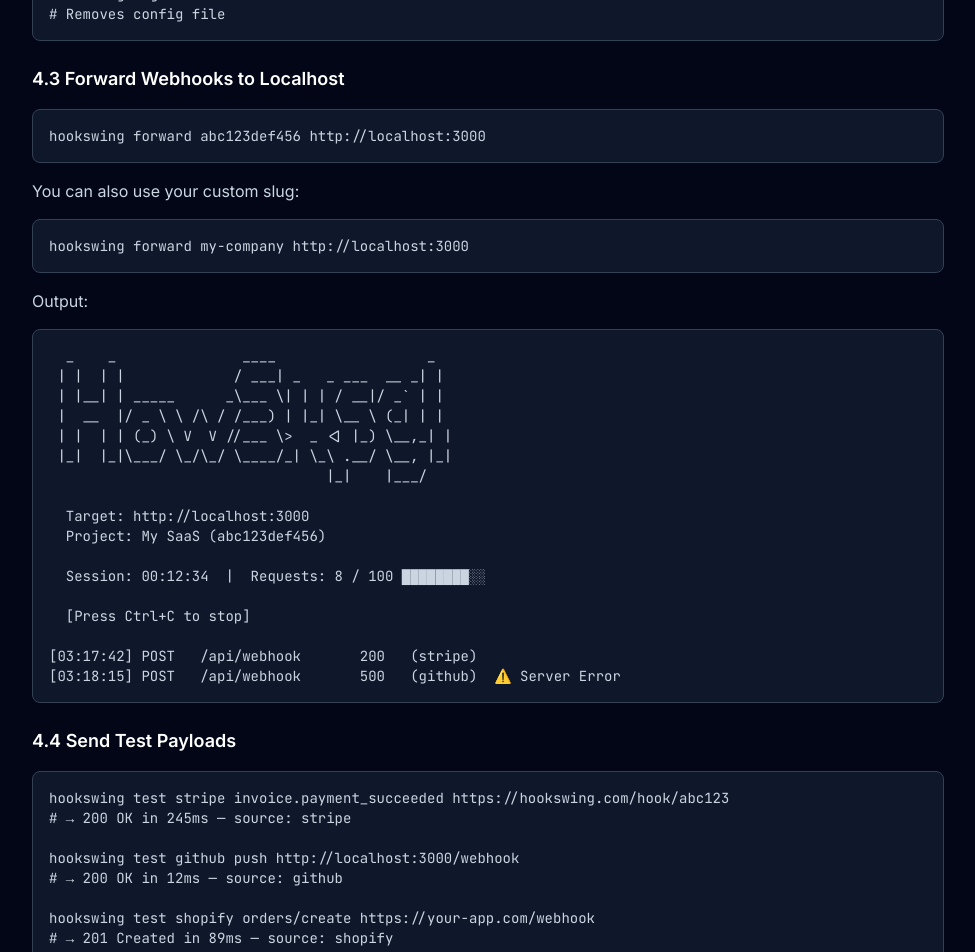
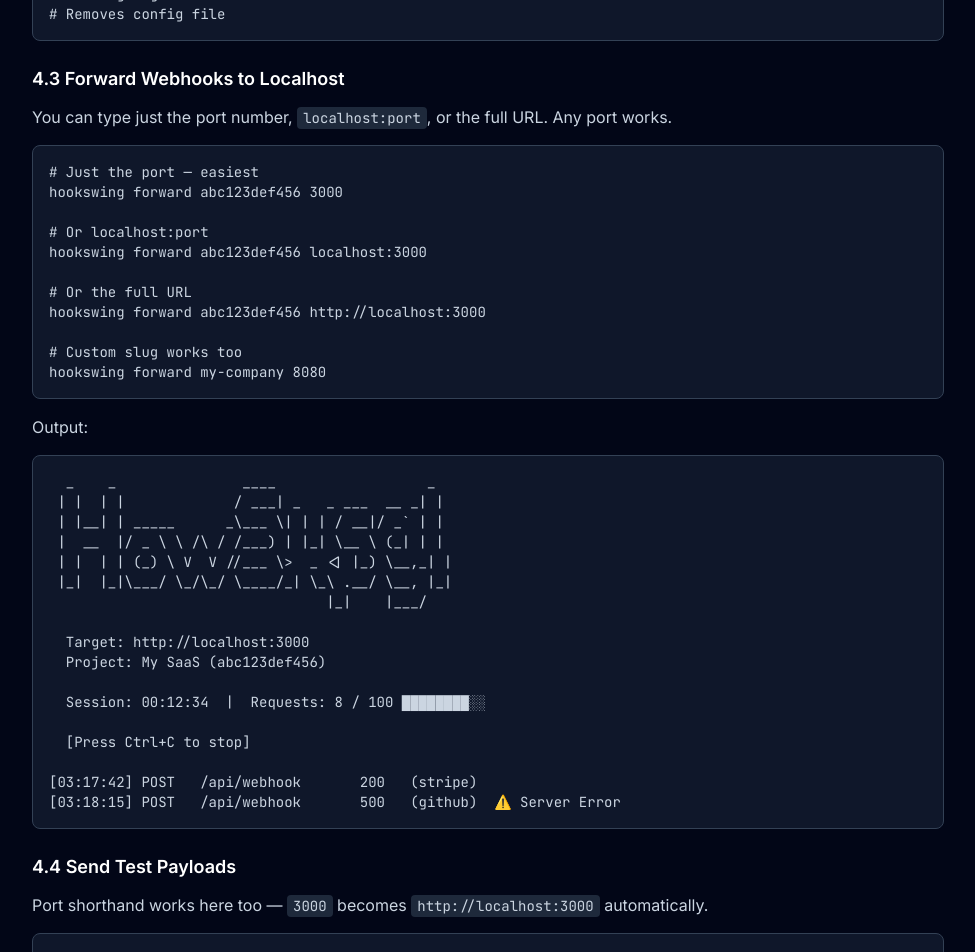
Before and after one commit to MBAS89/hookswing, a React (Vite) app in the folder apps/web/: page /docs in a window 1280 px wide. Shown: the part 4300-5252 px from the top of the page, without its empty margins (304-1279 px from the left). Built offline with nearby package versions, Linux system fonts and the light colour scheme; no server answers.

Commit message:
docs: document URL shorthand — port numbers auto-expand to http://localhost:{port}

```diff
--- a/apps/web/src/pages/CliPage.tsx
+++ b/apps/web/src/pages/CliPage.tsx
@@ -210,6 +210,7 @@ export default function CliPage() {
       _hasWelcomed = true;
       liveRef.addLine('info', 'HookSwing Browser CLI v1.1.0');
       liveRef.addLine('info', 'Type "help" for available commands.');
+      liveRef.addLine('info', 'Tip: Type just the port number (e.g. 3000) — it becomes http://localhost:3000');
       liveRef.addLine('info', '');
     }
   }, []);
@@ -408,11 +409,14 @@ export default function CliPage() {
         liveRef.addLine('output', '  projects, list      List your projects');
         liveRef.addLine('output', '  webhooks <slug>     List recent webhooks for a project');
         liveRef.addLine('output', '  forward <slug> <url> Forward webhooks to a local server');
+        liveRef.addLine('output', '                       (port shorthand: 3000 → http://localhost:3000)');
         liveRef.addLine('output', '  listen <slug>       Watch webhooks without forwarding');
         liveRef.addLine('output', '  stop                Stop listening');
         liveRef.addLine('output', '  replay <id> <url>   Replay a webhook to a URL');
+        liveRef.addLine('output', '                       (port shorthand: 3000 → http://localhost:3000)');
         liveRef.addLine('output', '  curl <id>           Copy curl command to replay a webhook');
         liveRef.addLine('output', '  tester <provider> <event> <url>  Send a test payload');
+        liveRef.addLine('output', '                                    (port shorthand: 3000 → http://localhost:3000)');
         liveRef.addLine('output', '  clear               Clear terminal');
         break;
 
--- a/apps/web/src/pages/DocsPage.tsx
+++ b/apps/web/src/pages/DocsPage.tsx
@@ -306,9 +306,18 @@ hookswing logout
 # Removes config file`} />
 
               <h3 className="text-lg font-semibold text-white mt-6 mb-3">4.3 Forward Webhooks to Localhost</h3>
-              <CodeBlock code={`hookswing forward abc123def456 http://localhost:3000`} />
-              <p className="text-slate-300 mt-3">You can also use your custom slug:</p>
-              <CodeBlock code={`hookswing forward my-company http://localhost:3000`} />
+              <p className="text-slate-300 mb-2">You can type just the port number, <code className="bg-slate-800 px-1.5 py-0.5 rounded text-sm">localhost:port</code>, or the full URL. Any port works.</p>
+              <CodeBlock code={`# Just the port — easiest
+hookswing forward abc123def456 3000
+
+# Or localhost:port
+hookswing forward abc123def456 localhost:3000
+
+# Or the full URL
+hookswing forward abc123def456 http://localhost:3000
+
+# Custom slug works too
+hookswing forward my-company 8080`} />
               <p className="text-slate-300 mt-3">Output:</p>
               <CodeBlock code={`  _    _               ____                  _
  | |  | |             / ___| _   _ ___  __ _| |
@@ -329,10 +338,11 @@ hookswing logout
 [03:18:15] POST   /api/webhook       500   (github)  ⚠️ Server Error`} />
 
               <h3 className="text-lg font-semibold text-white mt-6 mb-3">4.4 Send Test Payloads</h3>
-              <CodeBlock code={`hookswing test stripe invoice.payment_succeeded https://hookswing.com/hook/abc123
+              <p className="text-slate-300 mb-2">Port shorthand works here too — <code className="bg-slate-800 px-1.5 py-0.5 rounded text-sm">3000</code> becomes <code className="bg-slate-800 px-1.5 py-0.5 rounded text-sm">http://localhost:3000</code> automatically.</p>
+              <CodeBlock code={`hookswing test stripe invoice.payment_succeeded 3000
 # → 200 OK in 245ms — source: stripe
 
-hookswing test github push http://localhost:3000/webhook
+hookswing test github push localhost:3000/webhook
 # → 200 OK in 12ms — source: github
 
 hookswing test shopify orders/create https://your-app.com/webhook
@@ -344,7 +354,9 @@ hookswing test shopify orders/create https://your-app.com/webhook
 
               <h3 className="text-lg font-semibold text-white mt-6 mb-3">4.6 Replay from CLI</h3>
               <p className="text-slate-300 mb-2"><span className="text-amber-400 font-medium">Available on: Pro and Team plans.</span></p>
-              <CodeBlock code={`hookswing replay wh_123abc456 http://localhost:3000/webhook`} />
+              <CodeBlock code={`hookswing replay wh_123abc456 3000
+# or
+hookswing replay wh_123abc456 http://localhost:3000/webhook`} />
 
               <h3 className="text-lg font-semibold text-white mt-6 mb-3">4.7 Update CLI</h3>
               <CodeBlock code={`npm update -g hookswing`} />
--- a/apps/web/src/pages/LandingPage.tsx
+++ b/apps/web/src/pages/LandingPage.tsx
@@ -137,7 +137,7 @@ function Hero() {
               <div className="w-3 h-3 rounded-full bg-red-500" />
               <div className="w-3 h-3 rounded-full bg-amber-500" />
               <div className="w-3 h-3 rounded-full bg-emerald-500" />
-              <span className="ml-2 text-xs text-slate-400 font-mono">hookswing forward abc123 http://localhost:3000/webhook</span>
+              <span className="ml-2 text-xs text-slate-400 font-mono">hookswing forward abc123 3000</span>
             </div>
             <div className="p-6 font-mono text-sm text-left space-y-2">
               <div className="text-slate-400">🪝 HookSwing Forwarder</div>
@@ -306,10 +306,10 @@ function DeepDiveSection() {
               <div className="p-4 space-y-1 text-slate-300">
                 <div><span className="text-emerald-400">$</span> npm install -g hookswing</div>
                 <div className="text-slate-500">+ hookswing@1.0.17</div>
-                <div className="pt-2"><span className="text-emerald-400">$</span> hookswing test stripe invoice.payment_succeeded https://hookswing.com/hook/abc123</div>
-                <div className="text-slate-500 pt-1">→ 200 OK in 245ms — source: stripe</div>
-                <div className="pt-2"><span className="text-emerald-400">$</span> hookswing forward abc123 http://localhost:3000</div>
-                <div className="text-slate-500 pt-1">Connected. Forwarding webhooks...</div>
+                <div className="pt-2"><span className="text-emerald-400">$</span> hookswing test stripe invoice.payment_succeeded 3000</div>
+                <div className="text-slate-500 pt-1">→ 200 OK in 245ms — source: stripe (normalized from "3000")</div>
+                <div className="pt-2"><span className="text-emerald-400">$</span> hookswing forward abc123 3000</div>
+                <div className="text-slate-500 pt-1">Connected. Forwarding webhooks to http://localhost:3000...</div>
               </div>
             </div>
           </div>
```
Also changed, not shown: 1 other file (tests, documents, lock files or other folders).
